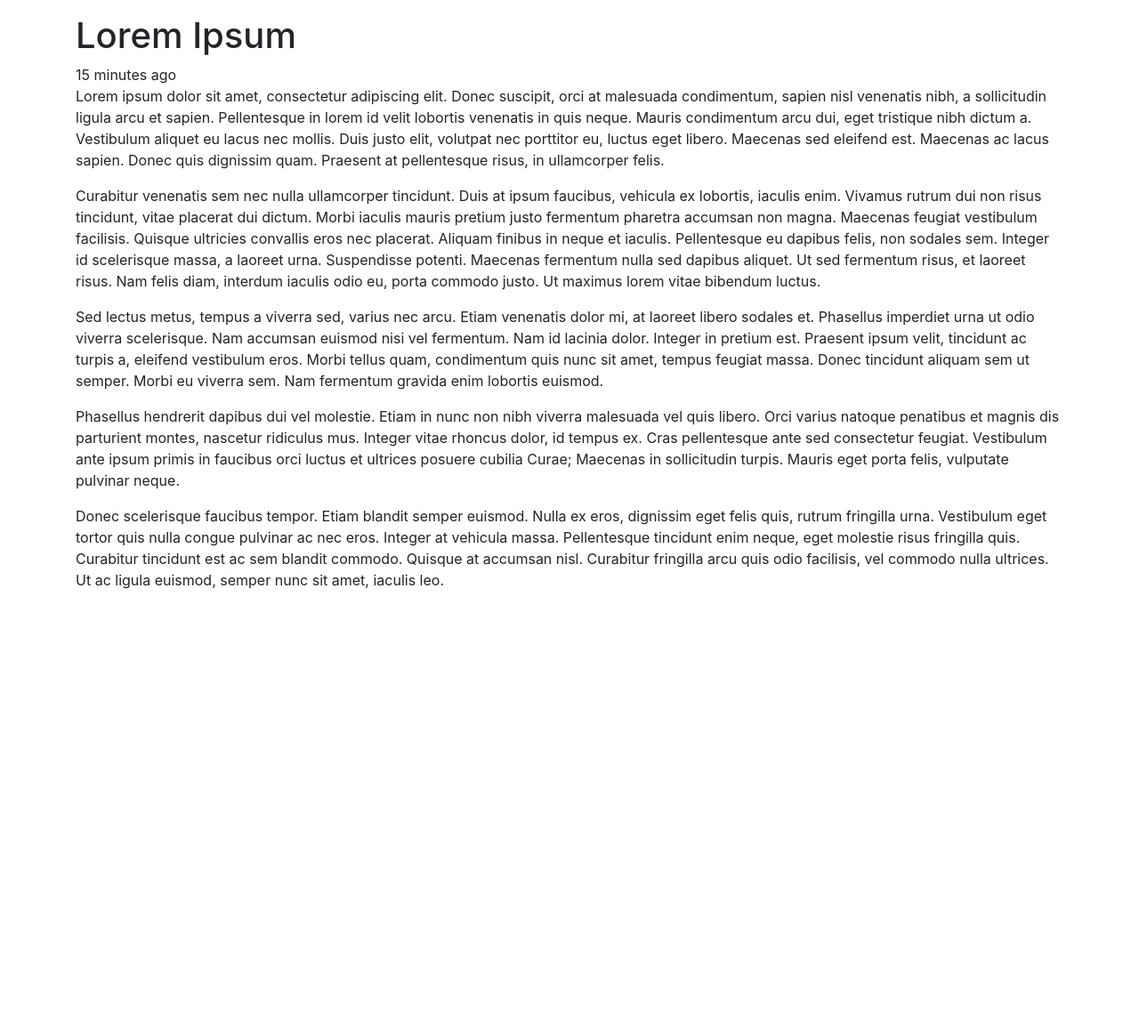
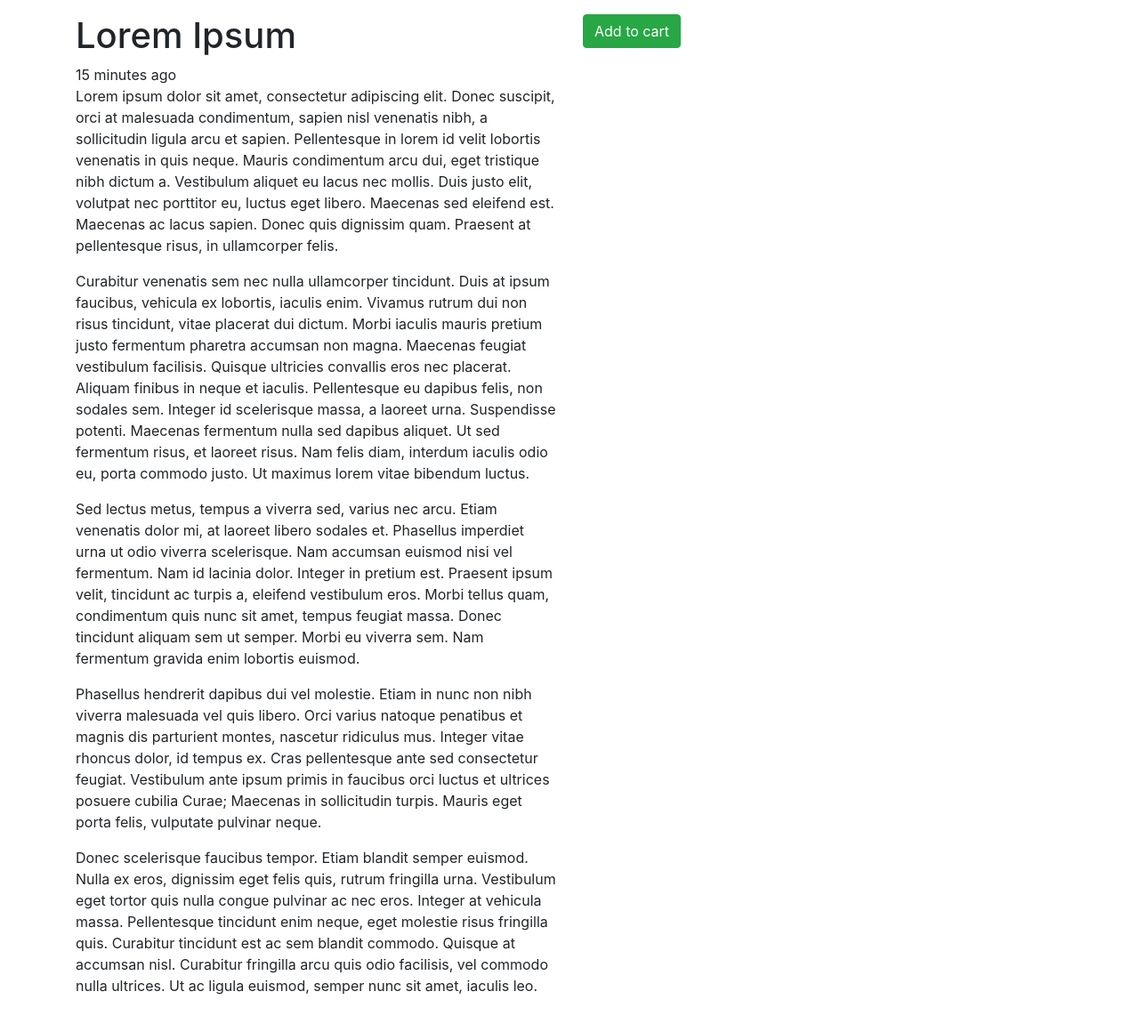
Before and after one commit to shan18/Kart, a Django app: a page that uses src/products/templates/products/detail.html in a window 1280 px wide. Shown: the part 56-1216 px from the top of the page at 89% size. Before the commit the page ends 718 px from the top, so only its background shows below. Run offline with Django 3.2, Linux system fonts and the light colour scheme; data comes from the database, SQL or seed files in the repository; both versions use the stored data as it was after the commit; some libraries are stand-ins or nearby versions.

Commit message:
Add cart update functionality and some minor fixes to cart model signals

```diff
--- a/src/carts/models.py
+++ b/src/carts/models.py
@@ -62,6 +62,9 @@ m2m_changed.connect(m2m_changed_cart_receiver, sender=Cart.products.through)
 
 # This is used to include/deduct amount from subtotal like shipping charges, discounts e.t.c.
 def pre_save_cart_receiver(sender, instance, *args, **kwargs):
-    instance.total = instance.subtotal + 10
+    if instance.subtotal > 0:
+        instance.total = instance.subtotal + 10
+    else:
+        instance.total = 0.00
 
 pre_save.connect(pre_save_cart_receiver, sender=Cart)
--- /dev/null
+++ b/src/carts/urls.py
@@ -0,0 +1,11 @@
+from django.conf.urls import url
+
+from .views import (
+        cart_home,
+        cart_update
+    )
+
+urlpatterns = [
+    url(r'^$', cart_home, name='home'),
+    url(r'^update/$', cart_update, name='update'),
+]
--- a/src/kart/urls.py
+++ b/src/kart/urls.py
@@ -6,18 +6,16 @@ from django.views.generic import TemplateView
 
 from .views import home_page, about_page, contact_page, login_page, register_page
 
-from carts.views import cart_home
-
 urlpatterns = [
     url(r'^$', home_page, name='home'),
     url(r'^about/$', about_page, name='about'),
     url(r'^contact/$', contact_page, name='contact'),
     url(r'^login/$', login_page, name='login'),
     url(r'^register/$', register_page, name='register'),
-    url(r'^cart/$', cart_home, name='cart'),
     url(r'bootstrap/$', TemplateView.as_view(template_name='bootstrap/example.html')),
     url(r'^products/', include('products.urls', namespace='products')),
     url(r'^search/', include('search.urls', namespace='search')),
+    url(r'^cart/', include('carts.urls', namespace='cart')),
     url(r'^admin/', admin.site.urls),
 ]
 
--- a/src/products/templates/products/detail.html
+++ b/src/products/templates/products/detail.html
@@ -6,7 +6,7 @@
 
 {% block content %}
   <div class="row">
-    <div class="col">
+    <div class="col-12 col-md-6">
       <h1>{{ object.title }}</h1>
       {{ object.timestamp|timesince }} ago
       {{ object.description|linebreaks }}<br/>
@@ -14,5 +14,12 @@
         <img src="{{ object.image.url }}", class="img-fluid">
       {% endif %}
     </div>
+    <div class="col-12 col-md-6">
+      {% if object in cart.products.all %}
+      In cart <button class="btn btn-link">Remove?</button>
+      {% else %}
+      <button class="btn btn-success">Add to cart</button>
+      {% endif %}
+    </div>
   </div>
 {% endblock %}
--- a/src/products/views.py
+++ b/src/products/views.py
@@ -3,6 +3,7 @@ from django.views.generic import ListView, DetailView
 from django.http import Http404
 
 from .models import Product
+from carts.models import Cart
 
 
 """ Class Based Views """
@@ -39,6 +40,12 @@ class ProductListView(ListView):
 class ProductDetailSlugView(DetailView):
     queryset = Product.objects.all()
     template_name = 'products/detail.html'
+
+    def get_context_data(self, *args, **kwargs):
+        context = super(ProductDetailSlugView, self).get_context_data(*args, **kwargs)
+        cart_obj, new_obj = Cart.objects.get_or_new(self.request)
+        context['cart'] = cart_obj
+        return context
 
     def get_object(self, *args, **kwargs):  # custom model manager
         request = self.request
```
Also changed, not shown: src/carts/views.py (+13 -1 lines), src/db.sqlite3.
